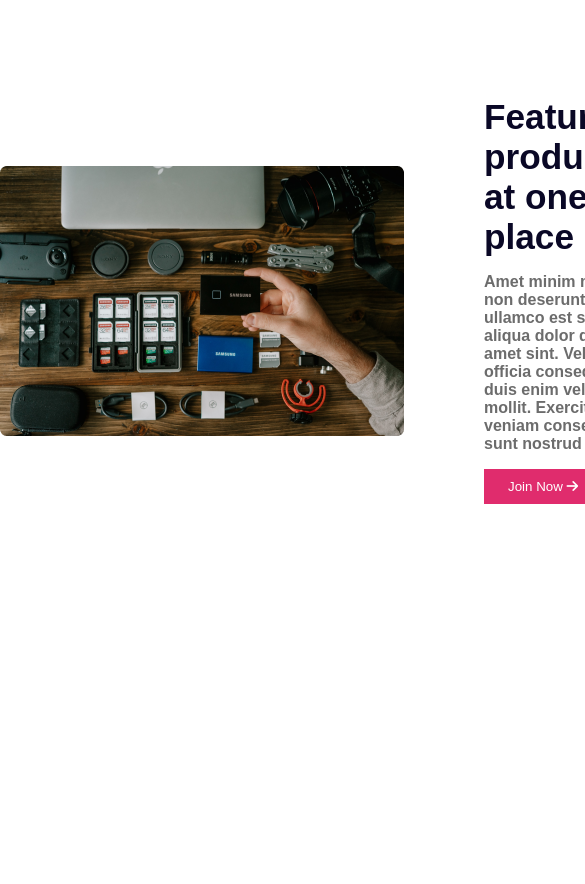
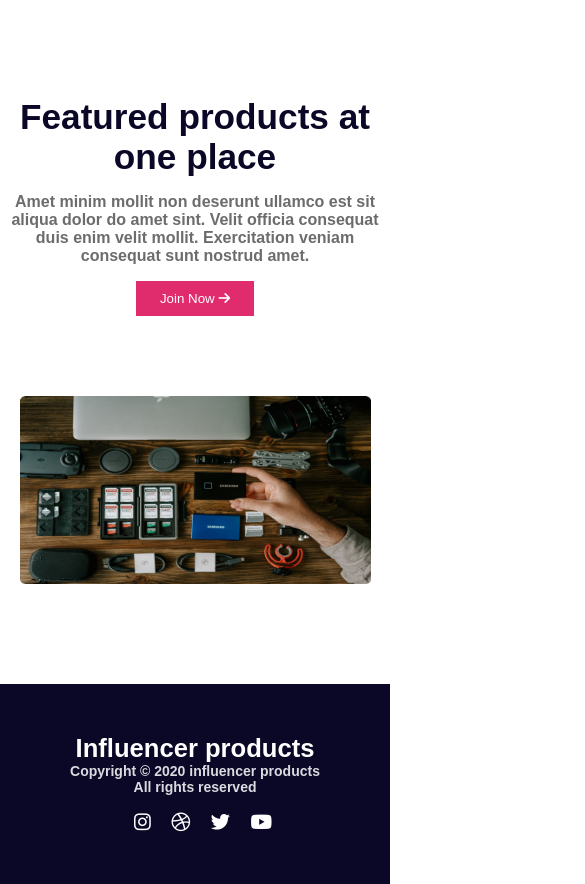
Before and after one commit to JiJetu/task-2-influencer-gear, a plain HTML site: page index.html in a window 390 px wide. Shown: the part 1085-1969 px from the top of the page, 585 px wide, since content can reach past the window. Before the commit the page ends 1689 px from the top, so only its background shows below. Drawn offline with Linux system fonts and the light colour scheme.

Commit message:
done footer section

```diff
--- a/css/style.css
+++ b/css/style.css
@@ -23,7 +23,8 @@ body {
 
 /* shared font size and color */
 .pages li a,
-.banner-description {
+.banner-description,
+.featured-description {
     color: var(--primary-color);
     font-size: 1rem;
     font-weight: 600;
@@ -31,7 +32,8 @@ body {
 
 
 /* primary text color */
-.primary-text {
+.primary-text,
+.footer-title {
     color: var(--primary-color);
     font-size: var(--primary-font-size);
     font-weight: 700;
@@ -146,9 +148,6 @@ nav {
     max-width: 1110px;
     margin: 100px auto;
 }
-.featured-container{
-
-}
 
 .featured-title {
     color: #0A0826;
@@ -158,7 +157,6 @@ nav {
 
 .featured-description {
     color: #6C6C6C;
-    font-size: 16px;
     font-weight: 700;
     margin-top: 16px;
     margin-bottom: 16px;
@@ -168,6 +166,32 @@ nav {
     width: 404px;
     height: 270px;
 }
+
+
+/* footer section */
+
+footer {
+    background-color: #0A0826;
+    text-align: center;
+    padding: 50px 0px;
+}
+.footer-title{
+    color: white;
+}
+.footer-right {
+    color: #D9DBE1;
+    font-size: 14px;
+    font-weight: 700;
+    /* margin-top: 3px; */
+    margin-bottom: 17px;
+}
+.footer-icon a{
+    color: white;
+    font-size: 1.2rem;
+    margin-left: 1rem;
+}
+
+
 
 
 
@@ -187,7 +211,9 @@ nav {
     }
 
     nav,
-    .banner .banner-container {
+    .banner .banner-container,
+    .sites,
+    .featured {
         text-align: center;
     }
 
@@ -201,11 +227,12 @@ nav {
         font-size: 1rem;
     }
 
-    /* banner section */
-    .banner {
+    .banner,
+    .featured {
         flex-direction: column-reverse;
     }
 
+    /* banner section */
     .banner-img img {
         width: 202px;
         height: 190px;
@@ -219,13 +246,19 @@ nav {
     .sites {
         background-image: none;
         padding: 20px;
-        text-align: center;
     }
 
     .sites div img {
         margin-left: 25px;
         width: 67px;
         height: 15pxl
+    }
+
+    /* featured section */
+
+    .featured img {
+        width: 90%;
+        height: 188px;
     }
 }
 
@@ -248,4 +281,13 @@ nav {
     .banner-container {
         text-align: center;
     }
+
+    .featured {
+        gap: 3rem;
+    }
+
+    .featured img {
+        width: 90%;
+        height: 188px;
+    }
 }
--- a/index.html
+++ b/index.html
@@ -68,8 +68,16 @@
             </div>
         </section>
     </main>
+    <!-- footer section -->
     <footer>
-
+        <h3 class="footer-title">Influencer products</h3>
+        <p class="footer-right">Copyright &copy; 2020  influencer products<br>All rights reserved</p>
+        <div class="footer-icon">
+            <a href="#"><i class="fa-brands fa-instagram"></i></a>
+            <a href="#"><i class="fa-brands fa-dribbble"></i></a>
+            <a href="#"><i class="fa-brands fa-twitter"></i></a>
+            <a href="#"><i class="fa-brands fa-youtube"></i></a>
+        </div>
     </footer>
 </body>
 
```
